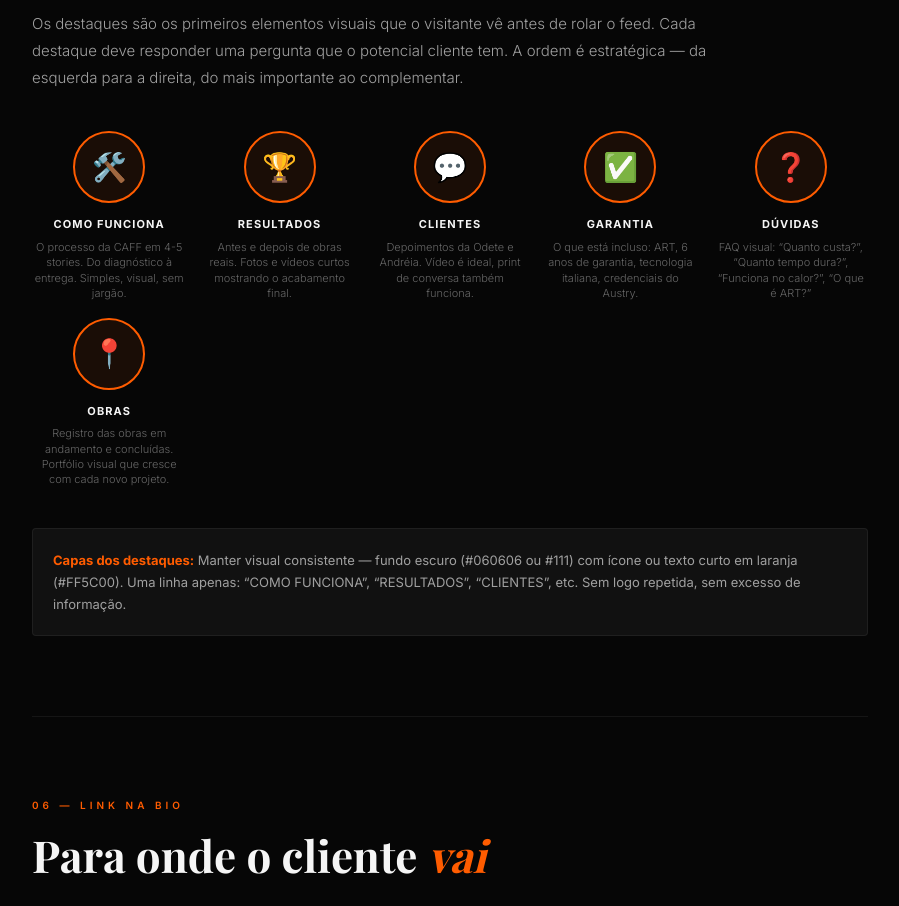
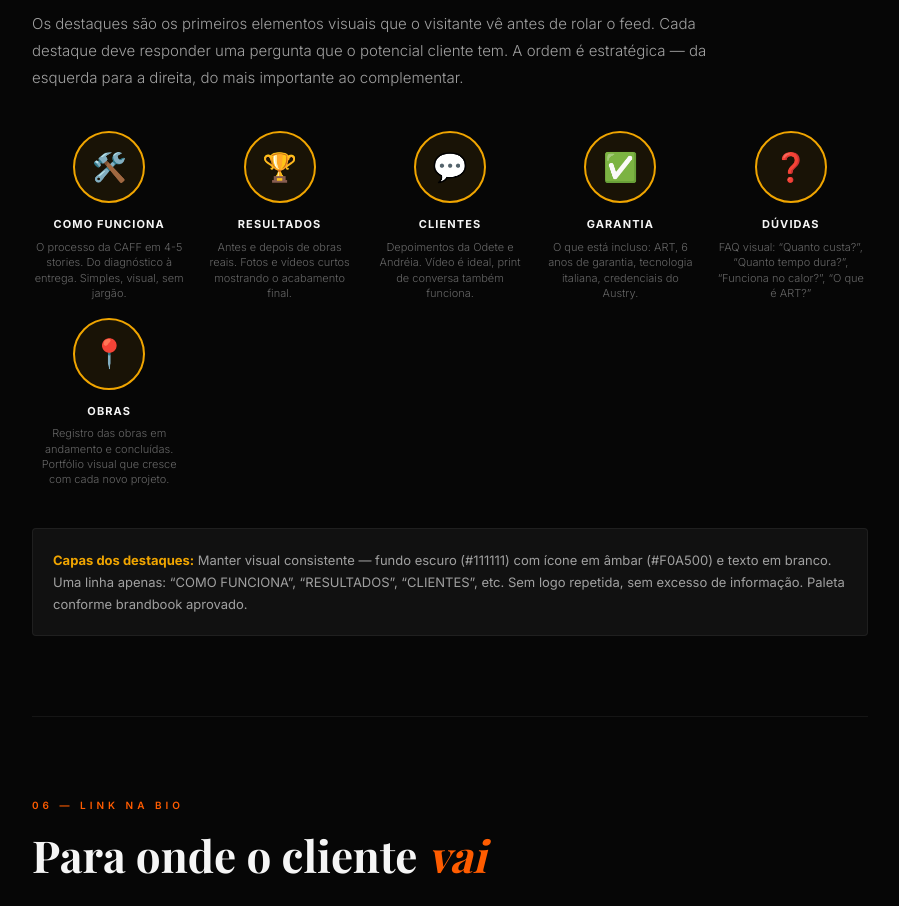
Before and after one commit to davidsonpereira-adscompany/caffengenhariaa, a plain HTML site: page reestruturacao-perfil-instagram.html in a window 1280 px wide. Shown: the part 6220-7126 px from the top of the page, without its empty margins (190-1089 px from the left). Drawn offline with nearby package versions, Linux system fonts and the light colour scheme; a web font is replaced by a local one.

Commit message:
feat: capas de destaque e logo avatar em PNG 1080x1080
- Atualiza cores dos destaques na reestruturação do Instagram para
  paleta âmbar (#F0A500) do brandbook aprovado
- Gera logo avatar PNG fiel à Proposta 03 Wordmark Premium
- Gera 6 capas de destaque em PNG: Como Funciona, Resultados,
  Clientes, Garantia, Dúvidas, Obras
- Todas as imagens em 1080x1080px, tipografia Montserrat

Co-Authored-By: Claude Opus 4.6 <noreply@anthropic.com>

```diff
--- a/reestruturacao-perfil-instagram.html
+++ b/reestruturacao-perfil-instagram.html
@@ -163,10 +163,10 @@
   }
   .dest-circle {
     width: 72px; height: 72px; border-radius: 50%;
-    border: 2px solid var(--laranja); display: flex;
+    border: 2px solid #F0A500; display: flex;
     align-items: center; justify-content: center;
     margin: 0 auto 12px; font-size: 28px;
-    background: rgba(255,92,0,0.08);
+    background: rgba(240,165,0,0.08);
   }
   .dest-name {
     font-size: 11px; font-weight: 700; letter-spacing: 0.1em;
@@ -566,7 +566,7 @@ Sua laje protegida por at&eacute; 25 anos.
   </div>
 
   <div style="padding: 20px; background: var(--card); border: 1px solid var(--border); border-radius: 4px; font-size: 13px; color: var(--texto); line-height: 1.7;">
-    <strong style="color: var(--laranja);">Capas dos destaques:</strong> Manter visual consistente &mdash; fundo escuro (#060606 ou #111) com &iacute;cone ou texto curto em laranja (#FF5C00). Uma linha apenas: &ldquo;COMO FUNCIONA&rdquo;, &ldquo;RESULTADOS&rdquo;, &ldquo;CLIENTES&rdquo;, etc. Sem logo repetida, sem excesso de informa&ccedil;&atilde;o.
+    <strong style="color: #F0A500;">Capas dos destaques:</strong> Manter visual consistente &mdash; fundo escuro (#111111) com &iacute;cone em &acirc;mbar (#F0A500) e texto em branco. Uma linha apenas: &ldquo;COMO FUNCIONA&rdquo;, &ldquo;RESULTADOS&rdquo;, &ldquo;CLIENTES&rdquo;, etc. Sem logo repetida, sem excesso de informa&ccedil;&atilde;o. Paleta conforme brandbook aprovado.
   </div>
 </section>
 
```
Also changed, not shown: assets/caff-destaque-clientes.png (added), assets/caff-destaque-como-funciona.png (added), assets/caff-destaque-duvidas.png (added), assets/caff-destaque-garantia.png (added), assets/caff-destaque-obras.png (added), assets/caff-destaque-resultados.png (added), assets/caff-logo-avatar.png (added).
